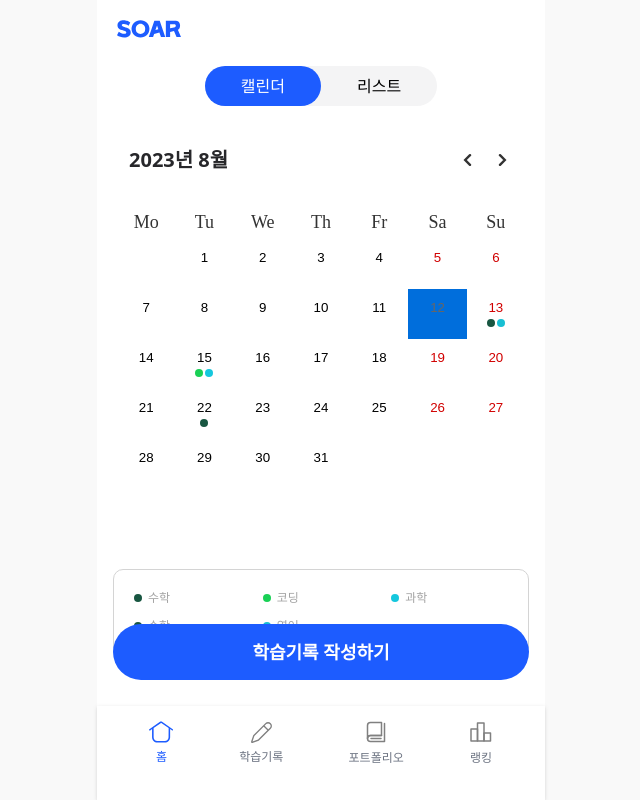
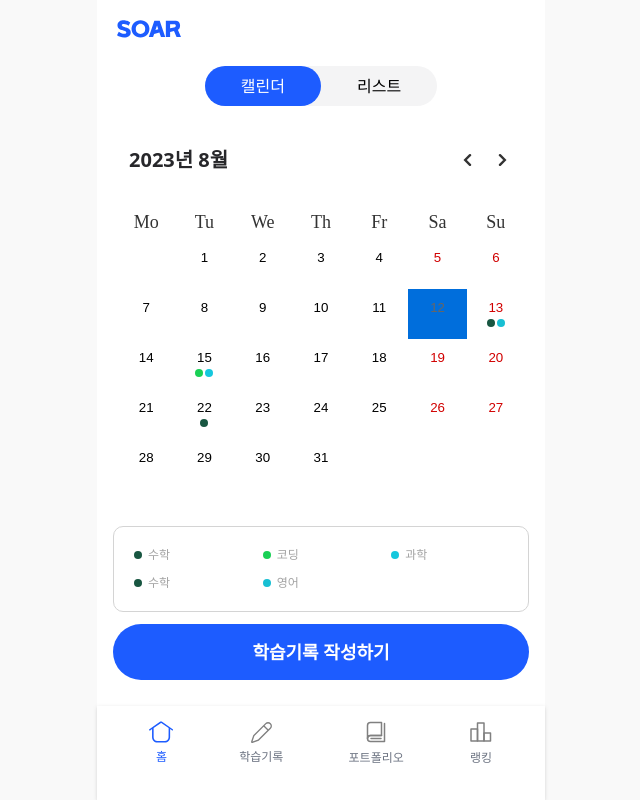
Before and after one commit to TeamDivers/Soar, a React (Create React App) app in the folder client/: page /record in a window 1280 px wide. Shown: the whole page, without its empty margins (319-959 px from the left). Built offline with nearby package versions, Linux system fonts and the light colour scheme.

Commit message:
fix: color palette position

```diff
--- a/client/src/routes/record/index.tsx
+++ b/client/src/routes/record/index.tsx
@@ -65,7 +65,7 @@ const Record = () => {
                         value={day}
                         setValue={setDay}
                     />
-                    <div className="px-4">
+                    <div className="absolute w-full px-4 bottom-[188px]">
                         <div className="grid grid-cols-3 rounded-[10px] border border-neutral-300 p-5 gap-3">
                             {data.map((v) => {
                                 /** TODO: 중복 방지 */
```
